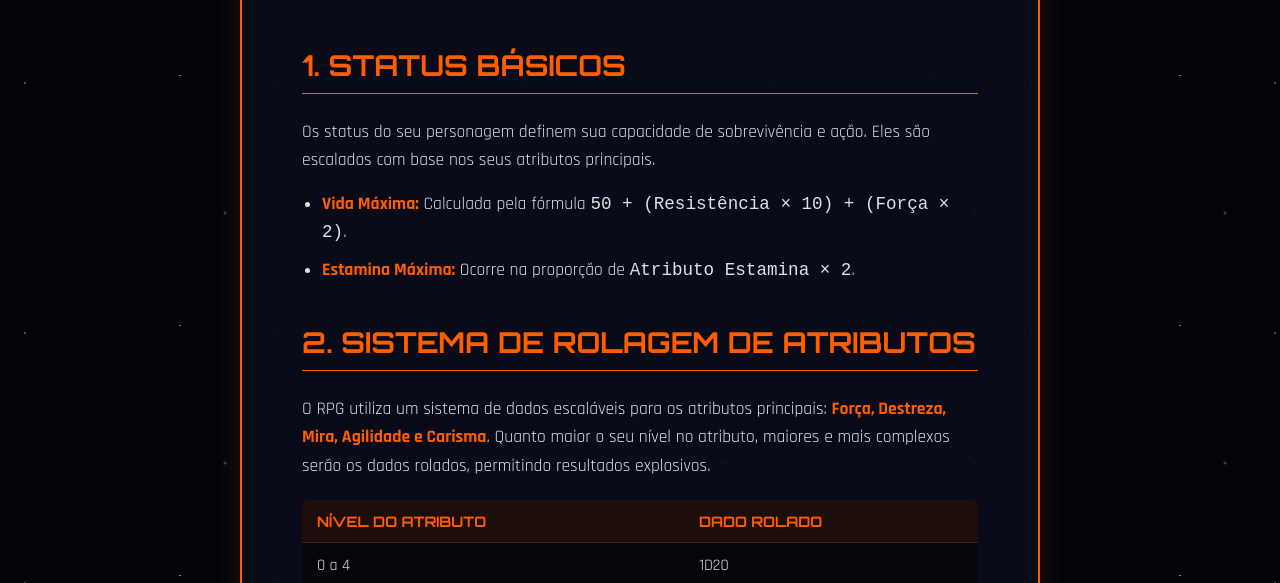
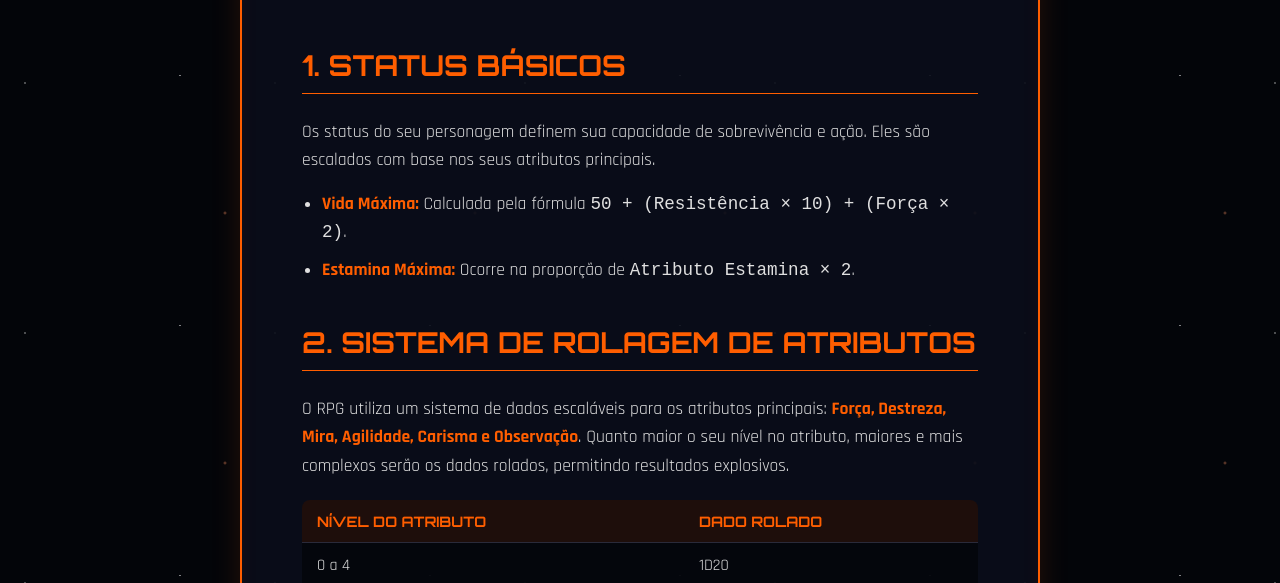
Before and after one commit to KleybsonF/rpg-shinsei, a website: page regras.html in a window 1280 px wide. Shown: the part 217-800 px from the top of the page. Drawn offline with Linux system fonts and the light colour scheme.

Commit message:
docs: adiciona observacao a lista de atributos escalonaveis nas regras

```diff
--- a/regras.html
+++ b/regras.html
@@ -193,7 +193,7 @@
         </ul>
 
         <h2>2. Sistema de Rolagem de Atributos</h2>
-        <p>O RPG utiliza um sistema de dados escaláveis para os atributos principais: <span class="highlight">Força, Destreza, Mira, Agilidade e Carisma</span>. Quanto maior o seu nível no atributo, maiores e mais complexos serão os dados rolados, permitindo resultados explosivos.</p>
+        <p>O RPG utiliza um sistema de dados escaláveis para os atributos principais: <span class="highlight">Força, Destreza, Mira, Agilidade, Carisma e Observação</span>. Quanto maior o seu nível no atributo, maiores e mais complexos serão os dados rolados, permitindo resultados explosivos.</p>
 
         <table>
             <tr>
```
